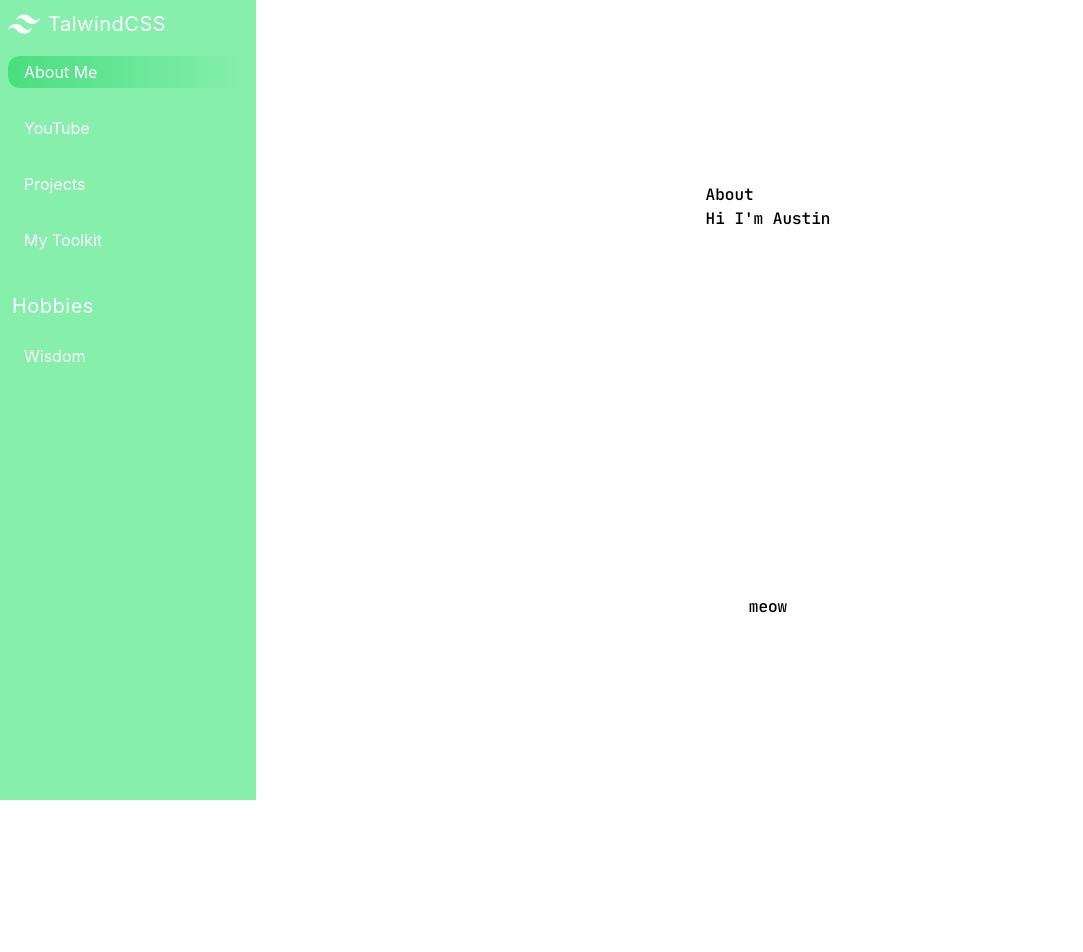
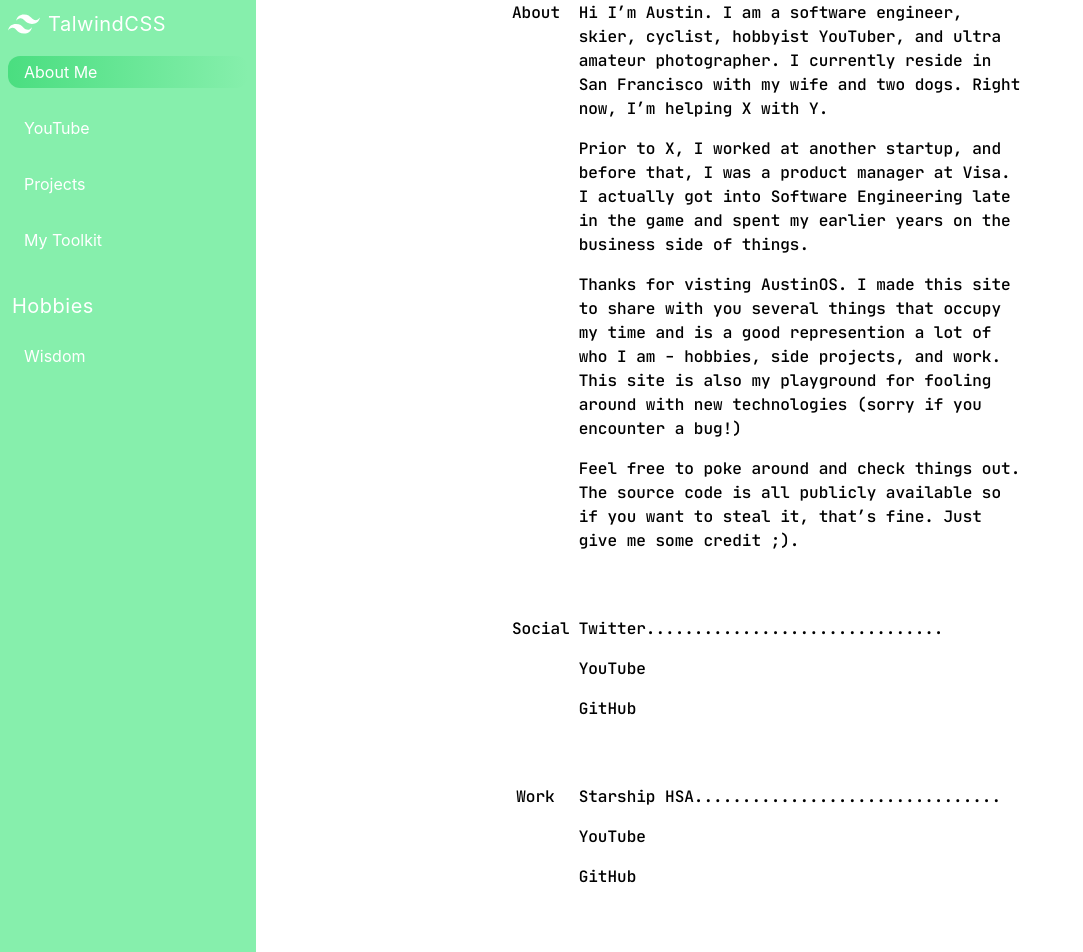
Before and after one commit to ausyau/austinOS, a Next.js app: page /about in a window 1280 px wide. Shown: the whole page, without its empty margins (0-1083 px from the left). Before the commit the page ends 800 px from the top, so only its background shows below. Built offline with nearby package versions, Linux system fonts and the light colour scheme.

Commit message:
Additional cleanup

```diff
--- a/pages/about.tsx
+++ b/pages/about.tsx
@@ -1,15 +1,75 @@
+import { Header } from "../src/components/Header";
 import { NavBar } from "../src/components/Navigation/NavBar";
 
-const About = () => {
+const Description = (): JSX.Element => {
+  return (
+    <div className="flex flex-row justify-end mb-12">
+      <label className="w-1/12 text-right">About</label>
+      <div className="flex flex-col flex-1 pl-6">
+        <p className="pb-4">
+          Hi I’m Austin. I am a software engineer, skier, cyclist, hobbyist
+          YouTuber, and ultra amateur photographer. I currently reside in San
+          Francisco with my wife and two dogs. Right now, I’m helping X with Y.
+        </p>
+        <p className="pb-4">
+          Prior to X, I worked at another startup, and before that, I was a
+          product manager at Visa. I actually got into Software Engineering late
+          in the game and spent my earlier years on the business side of things.
+        </p>
+        <p className="pb-4">
+          Thanks for visting AustinOS. I made this site to share with you
+          several things that occupy my time and is a good represention a lot of
+          who I am - hobbies, side projects, and work. This site is also my
+          playground for fooling around with new technologies (sorry if you
+          encounter a bug!)
+        </p>
+        <p className="pb-4">
+          Feel free to poke around and check things out. The source code is all
+          publicly available so if you want to steal it, that’s fine. Just give
+          me some credit ;).
+        </p>
+      </div>
+    </div>
+  );
+};
+
+const Social = (): JSX.Element => {
+  return (
+    <div className="flex flex-row justify-end mb-12">
+      <label className="w-1/12 text-right">Social</label>
+      <div className="flex flex-col flex-1 pl-6">
+        <p className="pb-4">Twitter...............................</p>
+        <p className="pb-4">YouTube</p>
+        <p className="pb-4">GitHub</p>
+      </div>
+    </div>
+  );
+};
+
+const Work = (): JSX.Element => {
+  return (
+    <div className="flex flex-row justify-end mb-12">
+      <label className="w-1/12 text-right">Work</label>
+      <div className="flex flex-col flex-1 pl-6">
+        <p className="pb-4">Starship HSA................................</p>
+        <p className="pb-4">YouTube</p>
+        <p className="pb-4">GitHub</p>
+      </div>
+    </div>
+  );
+};
+
+const About = (): JSX.Element => {
   return (
     <div className="flex flex-row flex-1">
+      <Header />
       <NavBar />
       <div className="flex flex-col items-center justify-around flex-1 font-mono">
-        <div className="items-start">
-          <h1 className="">About</h1>
-          <h1>Hi I'm Austin</h1>
+        <div className="w-6/12 ">
+          <Description />
+          <Social />
+          <Work />
         </div>
-        <div>meow</div>
       </div>
     </div>
   );
--- a/pages/index.tsx
+++ b/pages/index.tsx
@@ -1,17 +1,13 @@
 import type { NextPage } from "next";
-import Head from "next/head";
 import Image from "next/image";
 import styles from "../styles/Home.module.css";
 import { NavBar } from "../src/components/Navigation/NavBar";
+import { Header } from "../src/components/Header";
 
 const Home: NextPage = () => {
   return (
     <div className={styles.container}>
-      <Head>
-        <title>Create Next App</title>
-        <meta name="description" content="Generated by create next app" />
-        <link rel="icon" href="/favicon.ico" />
-      </Head>
+      <Header />
       <NavBar />
 
       <main className={styles.main}></main>
--- a/pages/projects.tsx
+++ b/pages/projects.tsx
@@ -1,8 +1,10 @@
+import { Header } from "../src/components/Header";
 import { NavBar } from "../src/components/Navigation/NavBar";
 
 const Projects = () => {
   return (
     <>
+      <Header />
       <NavBar />
       <h1>Projects</h1>;
     </>
--- /dev/null
+++ b/src/utils/routeFormatter.ts
@@ -0,0 +1,3 @@
+export function formatRoute(route: string) {
+  return route.replace(/(\/.)/, (c) => c[1].toUpperCase());
+}
```
